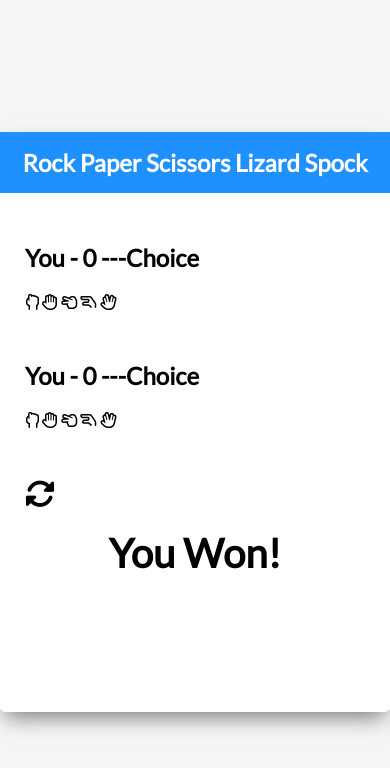
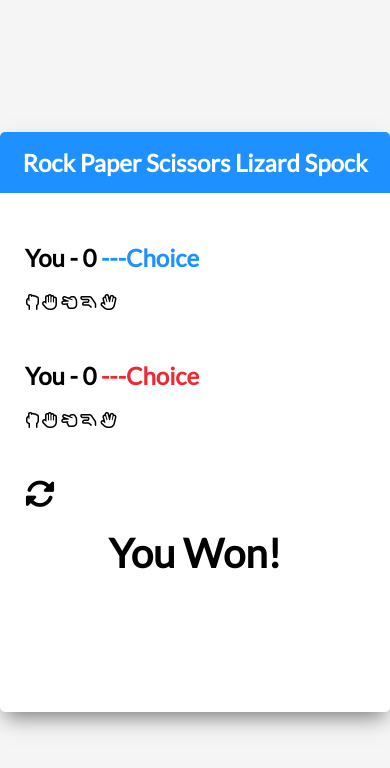
Before and after one commit to AceHunterr/Rock-Paper-Scissors-Spock-Lizard, a plain HTML site: page index.html in a window 390 px wide. Drawn offline with Linux system fonts and the light colour scheme.

Commit message:
Added styling

```diff
--- a/style.css
+++ b/style.css
@@ -24,7 +24,8 @@ body {
 
 .header {
   background: dodgerblue;
-
+  border-top-left-radius: 5px;
+  border-top-right-radius: 5px;
   display: flex;
   justify-content: center;
   align-items: center;
@@ -88,6 +89,28 @@ h2 {
     margin-right: 20px;
   }
 
+  #player .far,
+  #player .choice {
+    color: dodgerblue;
+    cursor: pointer;
+  }
+
+
+  #computer .far,
+  #computer .choice {
+    color: rgb(235, 43, 52);
+  }
+
+  #player .far:last-of-type,
+  #computer .far:last-of-type{
+    margin-right: 0;
+  }
+
+
+  .selected{
+    color: black !important;
+  }
+
   .reset-icon {
     margin-top: 25px;
     margin-left: 25px;
@@ -97,6 +120,7 @@ h2 {
 /* Media Query: iPhone (Vertical) */
 @media screen and (max-width: 376px) {
   .game-container {
+    width: 95%;
     height: 550px;
   }
 
```
